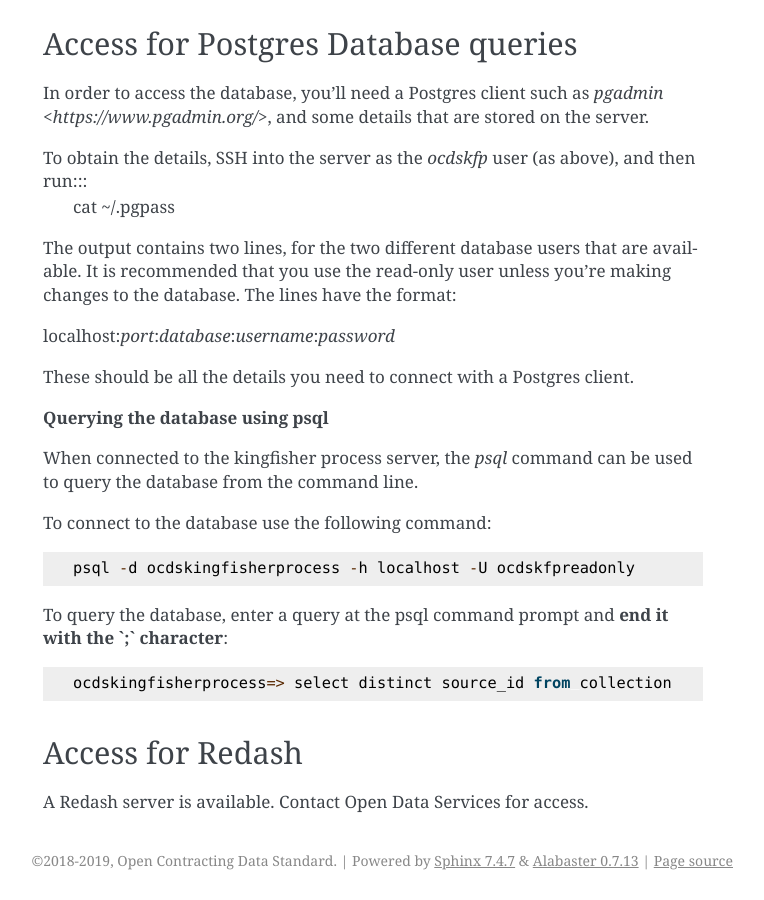
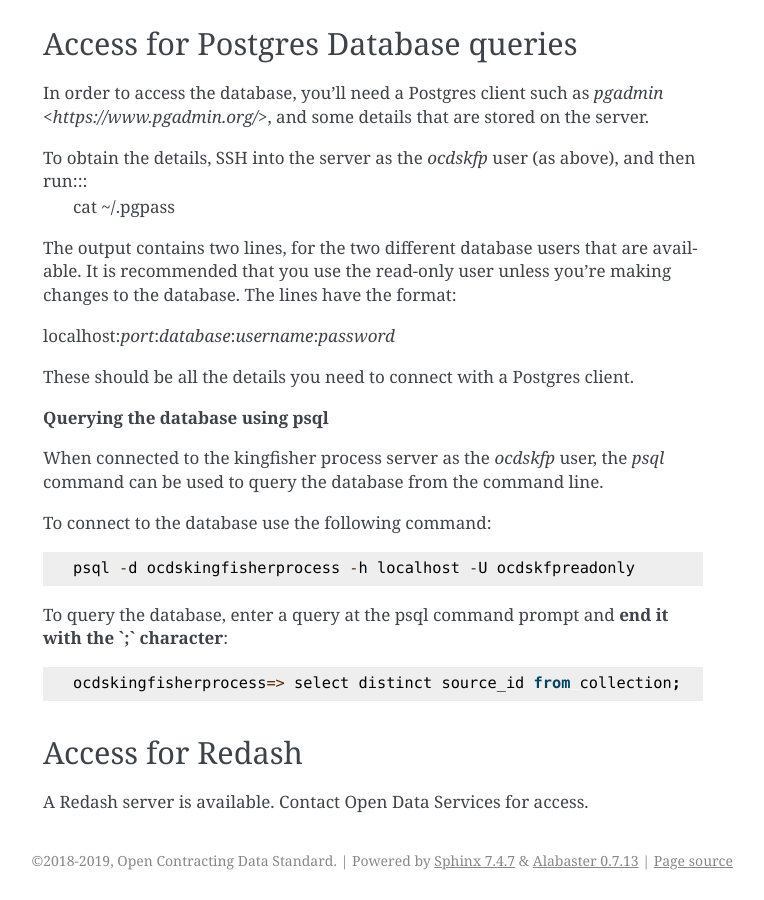
Before and after one commit to open-contracting-archive/kingfisher-vagrant, a Sphinx documentation site: the page built from docs/hosted.rst, in a window 1280 px wide and 900 px high, scrolled down 2306 px. Shown: the whole window, without its empty margins (377-1141 px from the left). Built offline with Sphinx 7.4.7, drawn with Linux system fonts in a browser that asks for light colours.

Commit message:
Clarify psql instructions https://github.com/open-contracting/kingfisher-process/issues/218

```diff
--- a/docs/hosted.rst
+++ b/docs/hosted.rst
@@ -101,7 +101,7 @@ These should be all the details you need to connect with a Postgres client.
 
 **Querying the database using psql**
 
-When connected to the kingfisher process server, the `psql` command can be used to query the database from the command line.
+When connected to the kingfisher process server as the *ocdskfp* user, the `psql` command can be used to query the database from the command line.
 
 To connect to the database use the following command::
 
@@ -109,7 +109,7 @@ To connect to the database use the following command::
 
 To query the database, enter a query at the psql command prompt and **end it with the `;` character**::
 
-    ocdskingfisherprocess=> select distinct source_id from collection
+    ocdskingfisherprocess=> select distinct source_id from collection;
 
 Access for Redash
 -----------------
```
